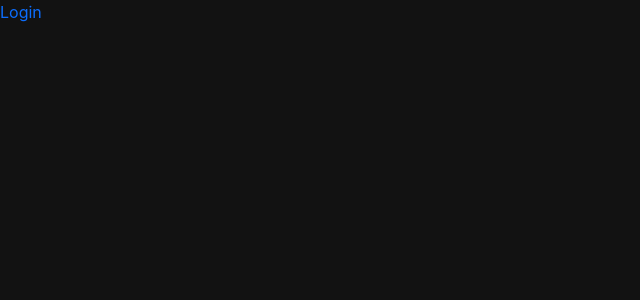
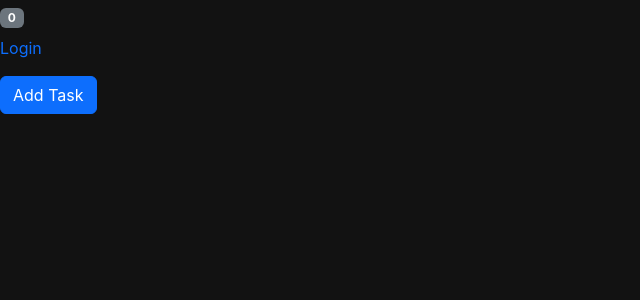
Before and after one commit to Leela-Prasad/react-part2, a React (Vite) app: page / in a window 1280 px wide. Shown: the top 300 px of the page, without its empty margins (0-640 px from the left). Built offline with nearby package versions, Linux system fonts and the light colour scheme.

Commit message:
Sharing state via React Context

```diff
--- a/src/App.tsx
+++ b/src/App.tsx
@@ -1,7 +1,20 @@
+import { useContext, useReducer } from "react";
 import LoginStatus from "./state-management/components/LoginStatus";
+import taskReducer from "./state-management/reducers/taskReducer";
+import TasksContext from "./state-management/contexts/tasksContext";
+import TaskList from "./state-management/components/TaskList";
+import NavBar from "./state-management/components/NavBar";
+import HomePage from "./state-management/components/HomePage";
 
 function App() {
-  return <LoginStatus />;
+  const [tasks, dispatch] = useReducer(taskReducer, []);
+
+  return (
+    <TasksContext.Provider value={{ tasks, dispatch }}>
+      <NavBar />
+      <HomePage />
+    </TasksContext.Provider>
+  );
 }
 
 export default App;
--- /dev/null
+++ b/src/state-management/components/HomePage.tsx
@@ -0,0 +1,13 @@
+import LoginStatus from "./LoginStatus";
+import TaskList from "./TaskList";
+
+function HomePage() {
+  return (
+    <>
+      <LoginStatus />
+      <TaskList />
+    </>
+  );
+}
+
+export default HomePage;
--- /dev/null
+++ b/src/state-management/components/NavBar.tsx
@@ -0,0 +1,14 @@
+import { useContext } from "react";
+import TasksContext from "../contexts/tasksContext";
+
+function NavBar() {
+  const { tasks } = useContext(TasksContext);
+
+  return (
+    <nav className="navbar d-flex justify-content-between">
+      <span className="badge text-bg-secondary">{tasks.length}</span>
+    </nav>
+  );
+}
+
+export default NavBar;
--- a/src/state-management/components/TaskList.tsx
+++ b/src/state-management/components/TaskList.tsx
@@ -1,9 +1,10 @@
 import { HStack } from "@chakra-ui/react";
-import { useReducer, useState } from "react";
+import { useContext, useReducer, useState } from "react";
 import taskReducer from "../reducers/taskReducer";
+import TasksContext from "../contexts/tasksContext";
 
 function TaskList() {
-  const [tasks, dispatch] = useReducer(taskReducer, []);
+  const {tasks, dispatch} = useContext(TasksContext);
 
   return (
     <>
--- /dev/null
+++ b/src/state-management/contexts/tasksContext.ts
@@ -0,0 +1,14 @@
+import { Dispatch } from "react";
+import { Task, TaskAction } from "../reducers/taskReducer";
+import React from "react";
+
+interface TasksContextType {
+  tasks: Task[];
+  dispatch: Dispatch<TaskAction>;
+}
+
+const TasksContext = React.createContext<TasksContextType>(
+  {} as TasksContextType
+);
+
+export default TasksContext;
--- a/src/state-management/reducers/taskReducer.ts
+++ b/src/state-management/reducers/taskReducer.ts
@@ -1,4 +1,4 @@
-interface Task {
+export interface Task {
   id: number;
   title: string;
 }
@@ -13,7 +13,7 @@
   id: number;
 }
 
-type TaskAction = AddTask | DeleteTask;
+export type TaskAction = AddTask | DeleteTask;
 
 function taskReducer(tasks: Task[], dispatch: TaskAction): Task[] {
   switch (dispatch.type) {
```
